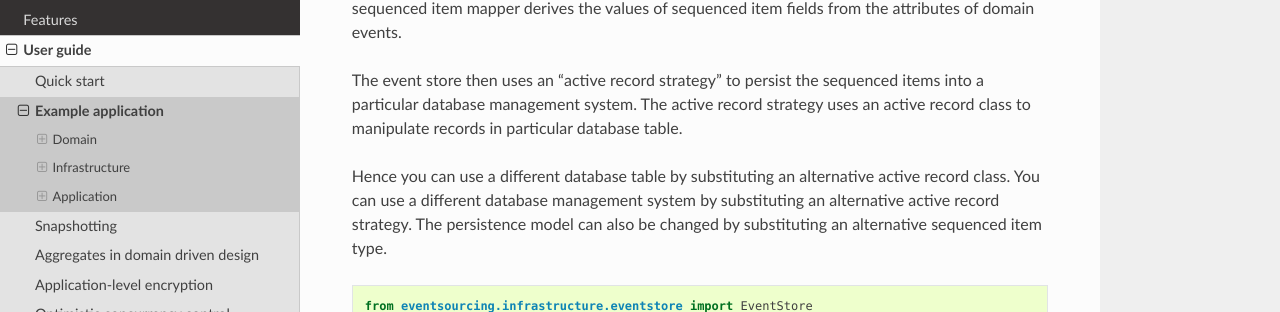
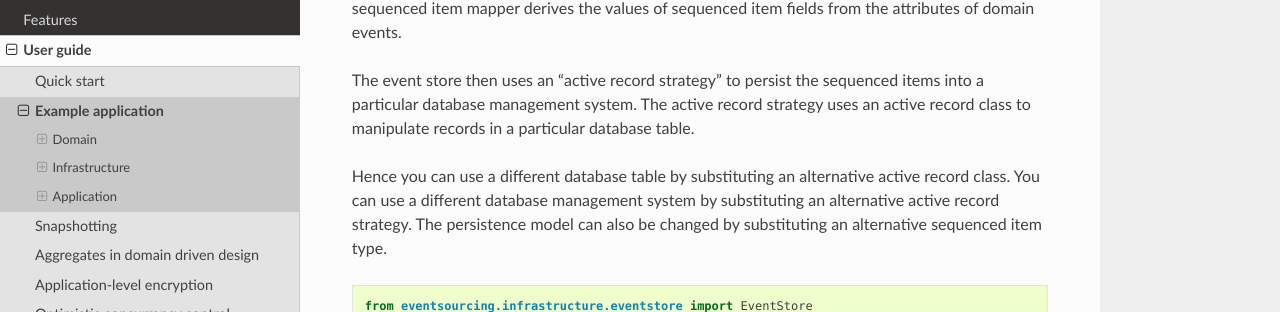
Before and after one commit to pyeventsourcing/eventsourcing, a Sphinx documentation site: the page built from docs/topics/user_guide/example_application.rst, in a window 1280 px wide and 900 px high, scrolled down 6300 px. Shown: the part 187-499 px from the top of the window. Built offline with Sphinx 7.4.7 and the Read the Docs theme 2.0.0, drawn with Linux system fonts in a browser that asks for light colours.

Commit message:
Fixed typo.

```diff
--- a/docs/topics/user_guide/example_application.rst
+++ b/docs/topics/user_guide/example_application.rst
@@ -370,7 +370,7 @@ events.
 
 The event store then uses an "active record strategy" to persist the sequenced items
 into a particular database management system. The active record strategy uses an
-active record class to manipulate records in particular database table.
+active record class to manipulate records in a particular database table.
 
 Hence you can use a different database table by substituting an alternative active
 record class. You can use a different database management system by substituting an
```
